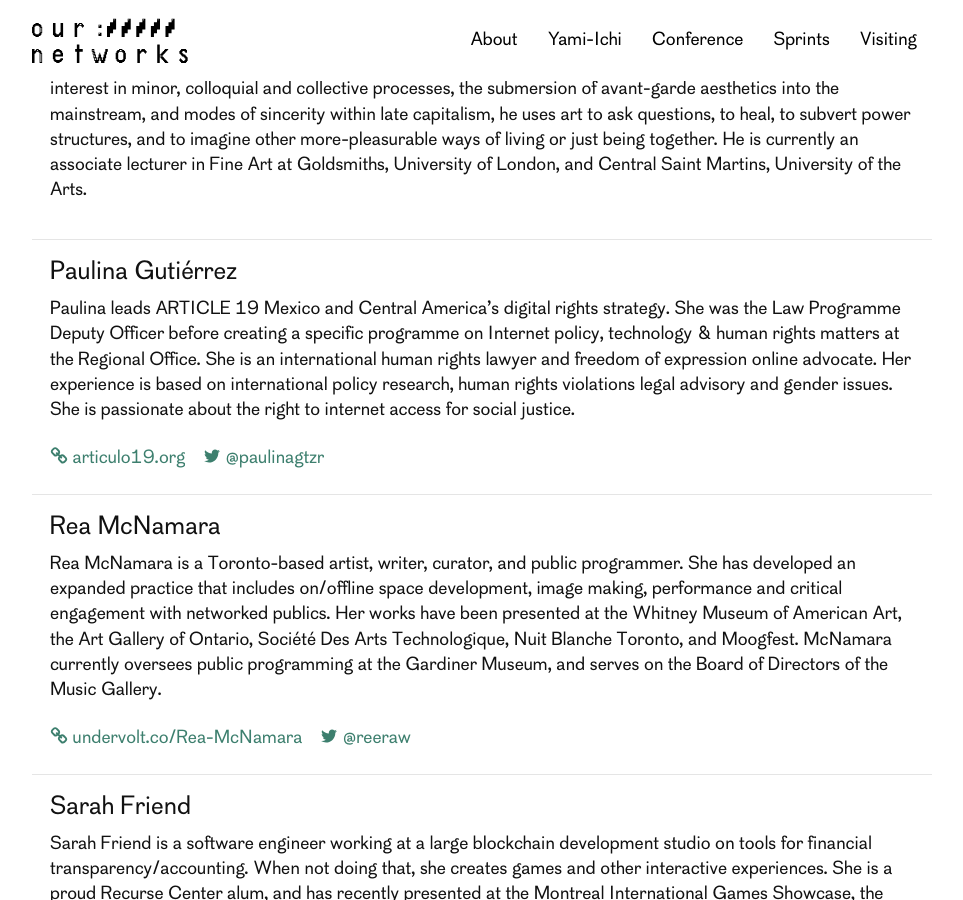
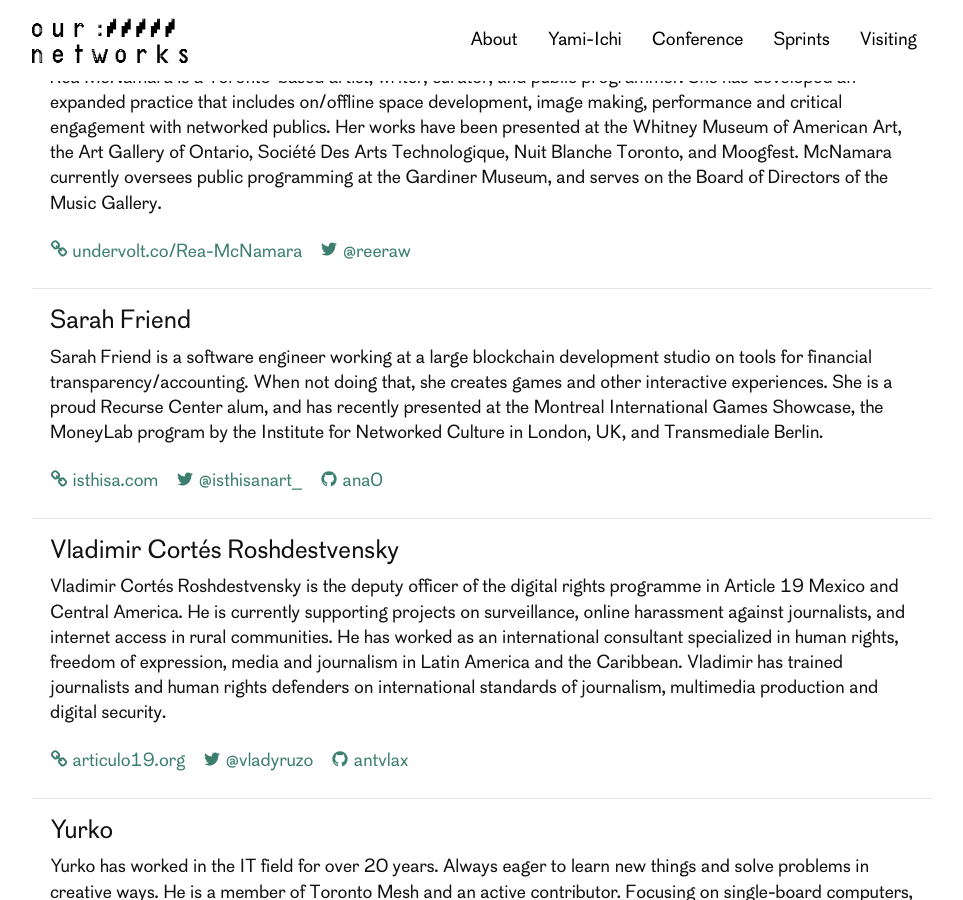
Before and after one commit to ournetworks/ournetworks.ca, a Jekyll site: the page built from conference/program.md, in a window 1280 px wide and 900 px high, scrolled down 14123 px. Shown: the whole window, without its empty margins (158-1121 px from the left). Built offline with Jekyll 4.4.1, drawn with Linux system fonts in a browser that asks for light colours; some of the changed text lies outside the part shown.

Commit message:
program change

```diff
--- a/_data/presenters.yml
+++ b/_data/presenters.yml
@@ -97,13 +97,6 @@
   github: "antvlax"
   twitter: "vladyruzo"
 
-- presenterID: paulina
-  name: "Paulina Gutiérrez"
-  bio: "Paulina leads ARTICLE 19 Mexico and Central America’s digital rights strategy. She was the Law Programme Deputy Officer before creating a specific programme on Internet policy, technology & human rights matters at the Regional Office. She is an international human rights lawyer and freedom of expression online advocate. Her experience is based on international policy research, human rights violations legal advisory and gender issues. She is passionate about the right to internet access for social justice."
-  link: "https://articulo19.org/"
-  linkDisplay: "articulo19.org"
-  twitter: "paulinagtzr"
-
 - presenterID: justint
   name: "Justin Tracey"
   bio: "Justin works as a graduate student at the University of Waterloo's CrySP lab. His research focuses on network simulation, with an emphasis on simulations of the Tor network. Previously, he worked on file system analysis at UC Santa Cruz, where he was also involved with a local community meshnet project built around CJDNS."
--- a/_data/sessions.yml
+++ b/_data/sessions.yml
@@ -9,20 +9,6 @@
     For a variety of reasons, the Wireless Toronto network has shrunk over time, and today only a handful of nodes remain active. This presentation will outline the group's history, successes and learnings."
   descriptionLink: "https://github.com/ournetworks/2018-submissions/issues/1"
   sessionType: "talk"
-  date: 2018-07-14
-  startTime: ""
-  endTime: ""
-  length: 1
-
-- sessionID: 18020
-  title: "Wireless Toronto workshop"
-  presenterID:
-    - gabe
-  description: "Wireless Toronto volunteers have spent over 10 years setting up and maintaining a network of wifi hotspots -- and building and maintaining relationships with small business owners and public venue managers.
-
-While the technical side of setting up wireless networks is well-documented, the social/promotion/\"sales\" side is less so. In this workshop, we'll share what we've learned about developing and maintaining venue relationships."
-  descriptionLink: "https://github.com/ournetworks/2018-submissions/issues/2"
-  sessionType: "workshop"
   date: 2018-07-14
   startTime: ""
   endTime: ""
@@ -191,7 +177,6 @@
   title: "Community networks, a perspective from freedom of expression and access to information"
   presenterID:
     - vladimir
-    - paulina
   link: "https://articulo19.org/"
   linkDisplay: "articulo19.org"
   description: "The digital divide in Mexico is not just a matter of connectivity. The deployment of physical infrastructure must be coupled with a cultural, linguistic and community perspective, able to provide internet access as a way to exercise a wide range of rights. Article 19 Mexico and Central America office is doing field work in the state of Chiapas to analyze, from a broad perspective, the impact of connectivity policies and the lack to internet access on indigenous communities and the raising of local initiatives to build community networks. The project is linked to the work of the organization to promote proactive transparency that allows people, particularly women, to use access to information mechanisms to defend other rights.
@@ -315,7 +300,7 @@
   date: 2018-07-14
   startTime: ""
   endTime: ""
-  length: 1
+  length: 2
 
 - sessionID: 18250
   title: "Aether: Distributing social networks without distributed consensus"
--- a/conference/program.md
+++ b/conference/program.md
@@ -126,7 +126,7 @@
 <tr>
   <td>16</td>
   <td>:00</td>
-  <td rowspan="2" class="session-block session-{% include session-type.html session-id=18242 %}">{% include session.html session-id=18242 %}</td>
+  <td rowspan="4" class="session-block session-{% include session-type.html session-id=18242 %}">{% include session.html session-id=18242 %}</td>
   <td rowspan="2" class="session-block session-{% include session-type.html session-id=18210 %}">{% include session.html session-id=18210 %}</td>
   <td rowspan="4" class="session-block session-{% include session-type.html session-id=18180 %}">{% include session.html session-id=18180 %}</td>
 </tr>
@@ -137,7 +137,6 @@
 <tr>
   <td>17</td>
   <td>:00</td>
-  <td rowspan="2" class="session-block session-{% include session-type.html session-id=18020 %}">{% include session.html session-id=18020 %}</td>
   <td rowspan="2" class="session-block session-{% include session-type.html session-id=18190 %}">{% include session.html session-id=18190 %}</td>
 </tr>
 <tr>
```
